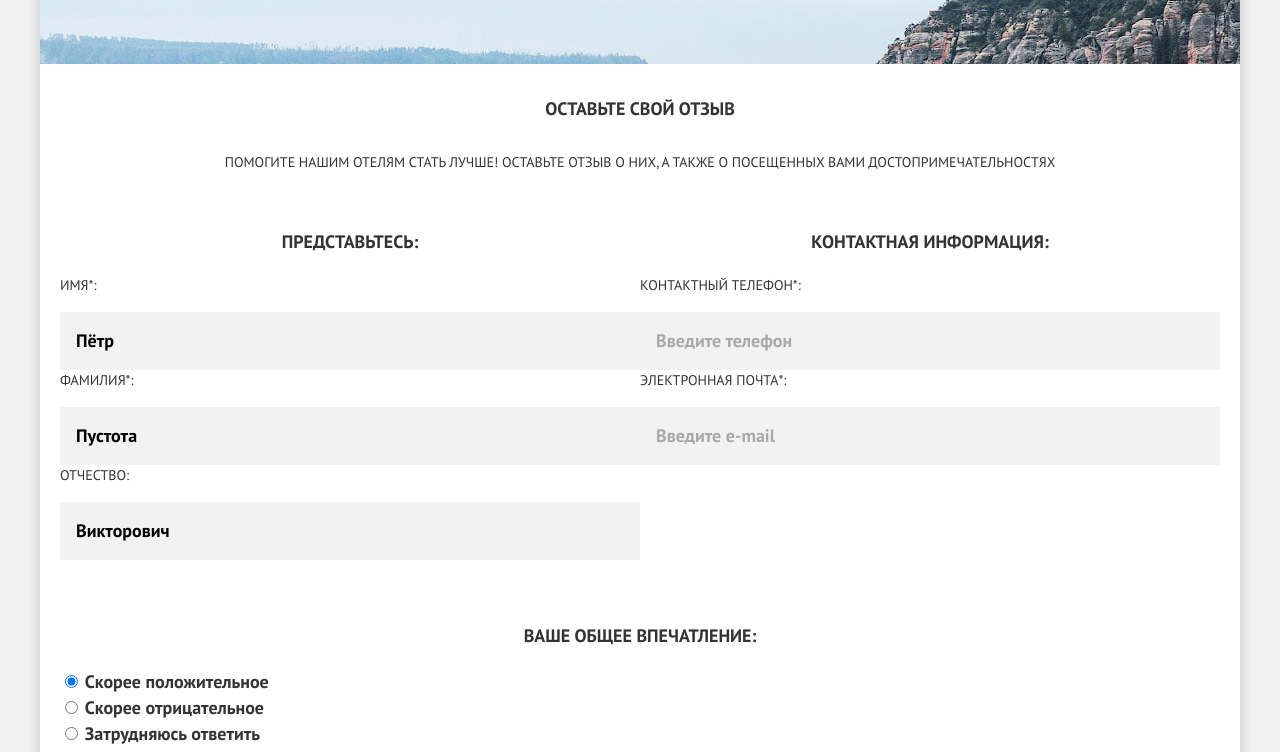
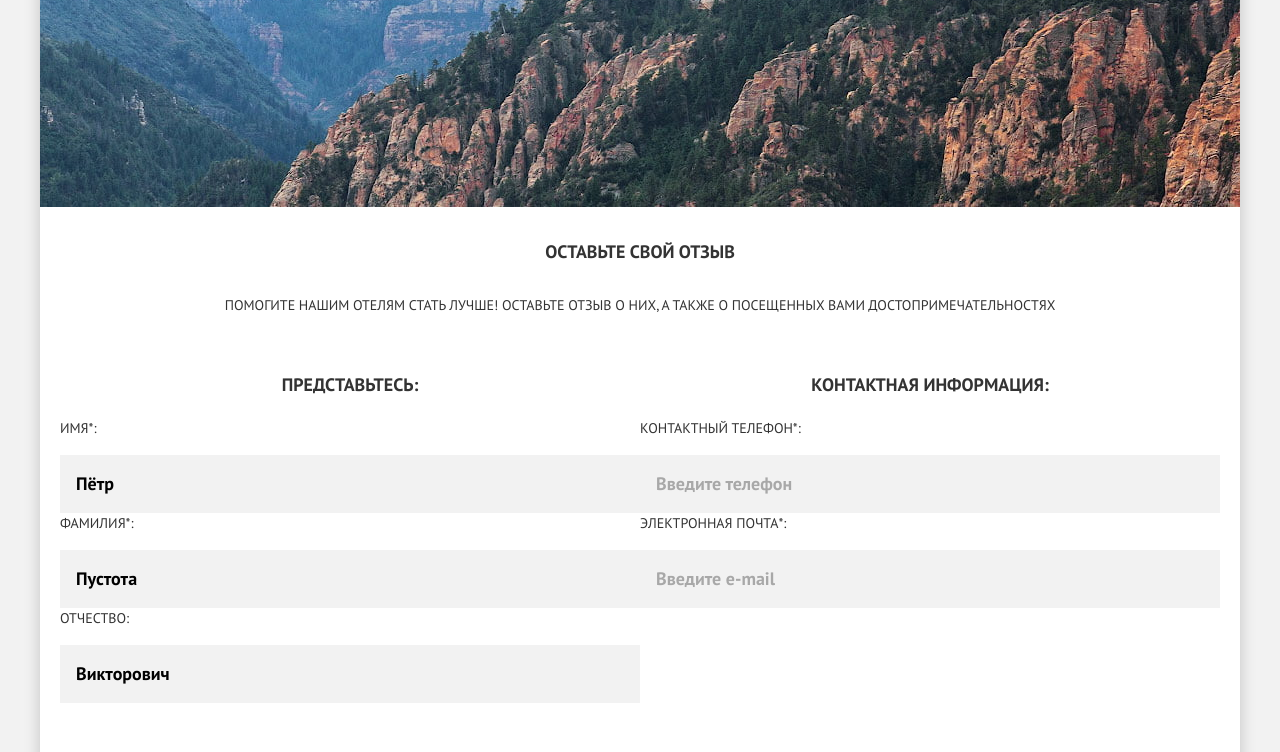
Before and after one commit to htmlacademy-adaptive/635891-sedona-26, a website: page source/form.html in a window 1280 px wide. Shown: the part 150-902 px from the top of the page. Drawn offline with nearby package versions, Linux system fonts and the light colour scheme; files that its build step writes are made by us from their sources.

Commit message:
Добавлены и позиционированы фоновые изображения

```diff
--- a/source/less/blocks/header.less
+++ b/source/less/blocks/header.less
@@ -12,11 +12,12 @@
 .header__menu-toggle {
   width: 23px;
   height: 22px;
-  border: 0;
+  border: none;
   background-color: transparent;
   position: absolute;
   top: 17px;
   right: 20px;
+  cursor: pointer;
 
   &--closed {
     background-image: url("../img/icons/menu-open.svg");
--- a/source/less/blocks/hero.less
+++ b/source/less/blocks/hero.less
@@ -1,6 +1,6 @@
 .hero {
   background-color: @brown;
-  background-image: url("../img/hero-picture.jpg");
+  background-repeat: no-repeat;
 }
 
 .hero__text {
@@ -8,10 +8,43 @@
   margin: 0 auto;
 }
 
-.hero--size-s {
-  padding: 52px 20px 67px;
+.hero--size-m {
+  background-image: url("../img/hero-index-mobile.jpg");
+  height: 389px;
+  background-position: 50% 0;
+  padding-top: 90px;
 }
 
-.hero--size-m {
-  padding: 90px 20px 85px;
+.hero--size-s {
+  background-image: url("../img/hero-pages-mobile.jpg");
+  height: 158px;
+  padding-top: 52px;
+  background-position: 50% -56px;
 }
+
+@media (min-width: @tablet-width) {
+  .hero--size-s,
+  .hero--size-m {
+    background-image: url("../img/hero-picture.jpg");
+  }
+
+  .hero--size-m {
+    height: 517px;
+  }
+
+  .hero--size-s {
+    height: 290px;
+    background-position: 50% -228px;
+  }
+}
+
+@media (min-width: @desktop-width) {
+  .hero {
+    background-size: cover;
+  }
+
+  .hero--size-s {
+    height: 301px;
+    background-position: 50% -217px;
+  }
+}
```
Also changed, not shown: source/img/hero-index-mobile.jpg (added), source/img/hero-pages-mobile.jpg (added).
